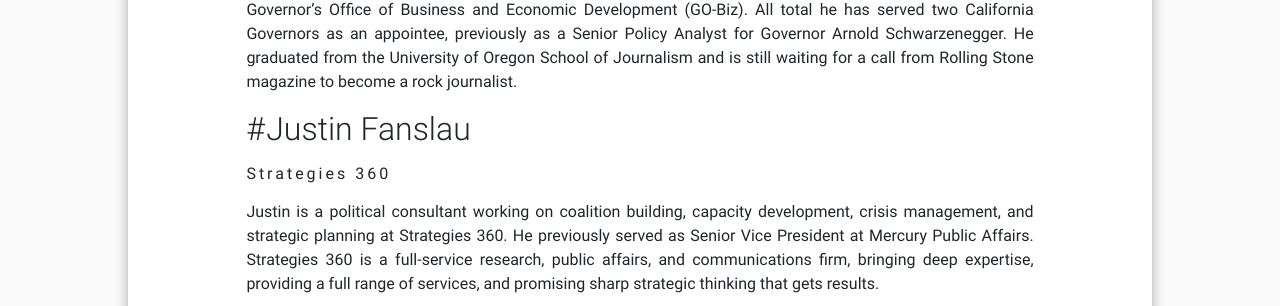
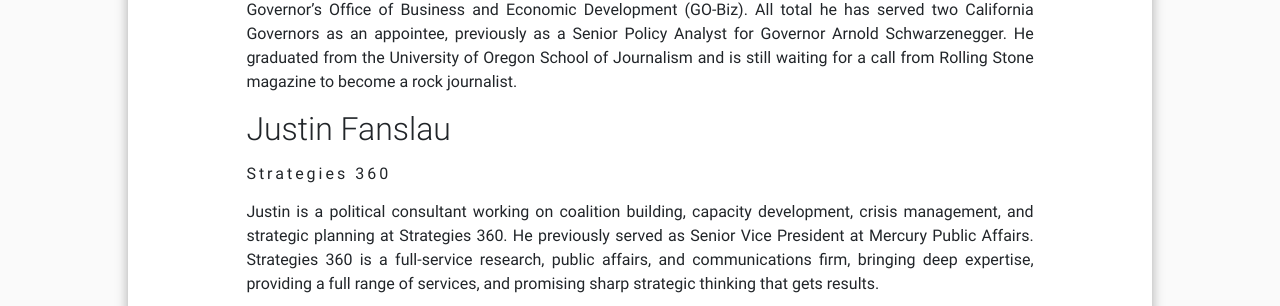
Before and after one commit to innovatesac/innovatesac.org, a Jekyll site: the page built from about/mayors-tech-council.md, in a window 1280 px wide and 900 px high, scrolled down 3369 px. Shown: the part 150-456 px from the top of the window. Built offline with Jekyll 4.4.1, drawn with Linux system fonts in a browser that asks for light colours.

```diff
--- a/about/mayors-tech-council.md
+++ b/about/mayors-tech-council.md
@@ -66,7 +66,7 @@ Brook Taylor is the Senior State Regulatory Affairs Specialist for Mercedes-Benz
 
 Prior to joining Mercedes, he was a senior aide to Governor Jerry Brown as deputy director at the California Governor's Office of Business and Economic Development (GO-Biz).  All total he has served two California Governors as an appointee, previously as a Senior Policy Analyst for Governor Arnold Schwarzenegger. He graduated from the University of Oregon School of Journalism and is still waiting for a call from Rolling Stone magazine to become a rock journalist.
 
-## #Justin Fanslau
+## Justin Fanslau
 
 ##### Strategies 360
 
```
